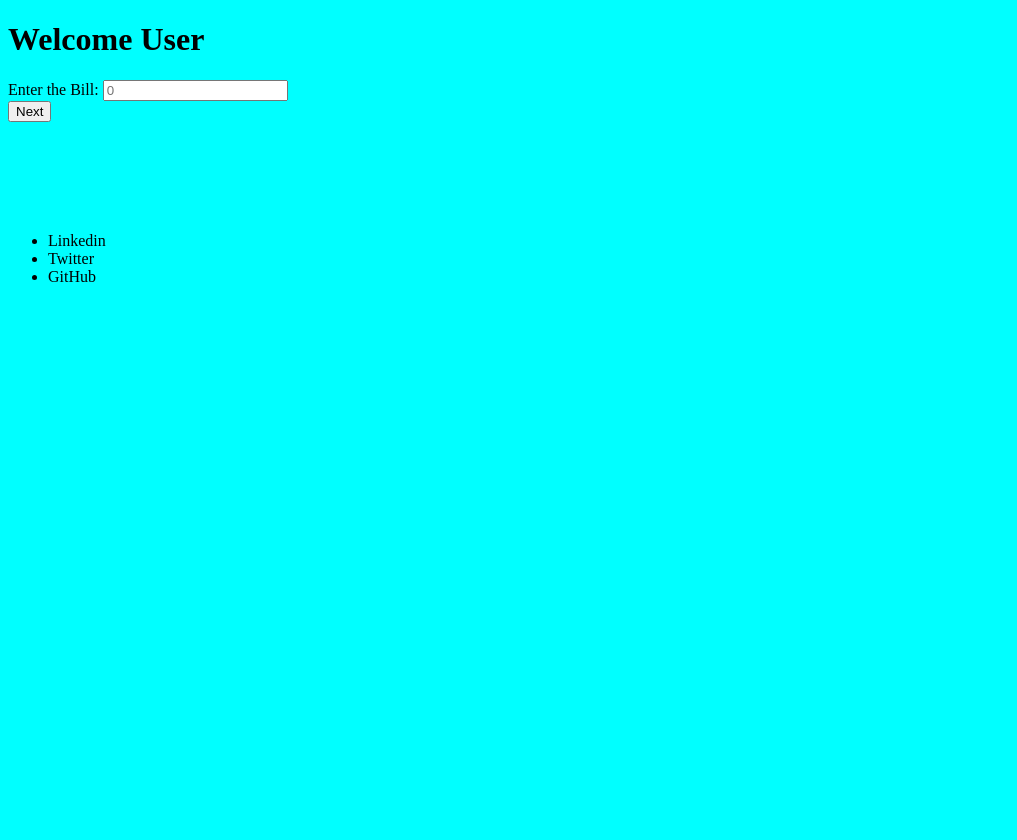
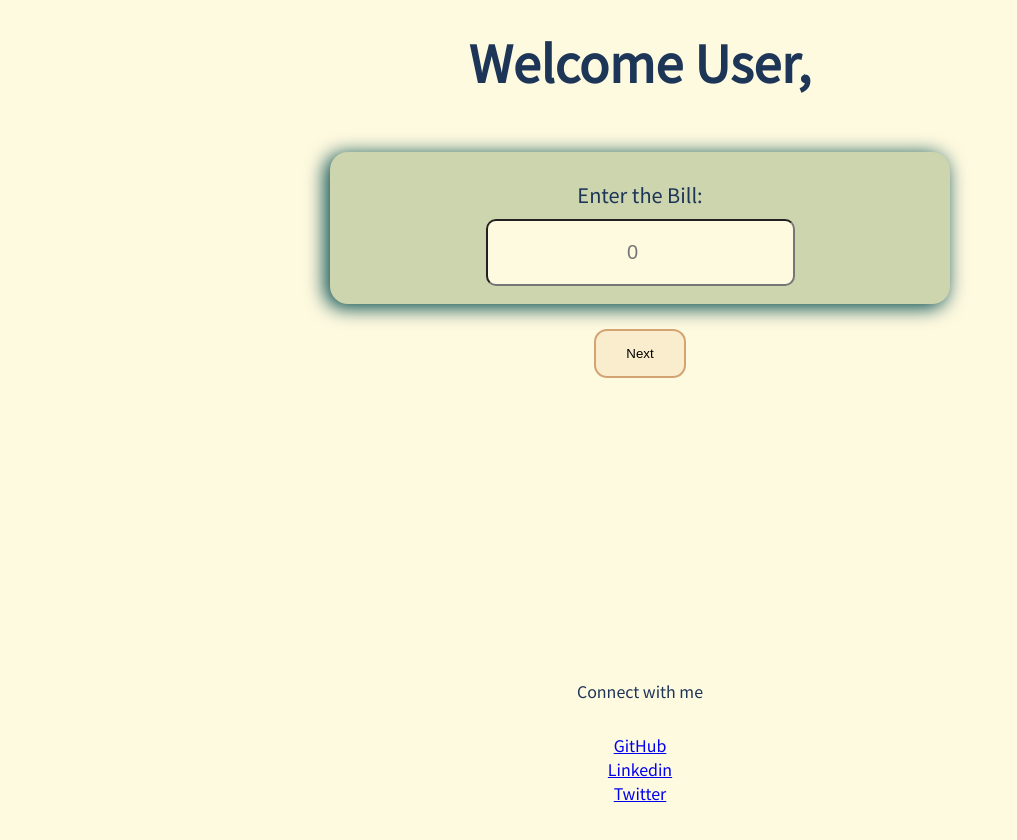
Before and after one commit to TheAmlanSaikia/Cash-Register-Manager, a plain HTML site: page index.html in a window 1280 px wide. Shown: the whole page, without its empty margins (0-1017 px from the left). Before the commit the page ends 800 px from the top, so only its background shows below. Drawn offline with Linux system fonts and the light colour scheme.

Commit message:
Features: Added CSS

```diff
--- a/app.js
+++ b/app.js
@@ -42,7 +42,8 @@ if(nextbtn.innerText==="Next"){
     if((txtamount.value>0 && txtamount.value <100000) && (txtcash.value > 0 && txtcash.value <=102000)){
 
        totalBill+=parseInt(txtamount.value);
-       todaytotal.innerText= `Session Earnings:${totalBill}`;
+       todaytotal.innerText= `Session Earnings:Rs${totalBill}`;
+
        var CashToReturn  = txtcash.value-txtamount.value;
 
 
@@ -62,11 +63,11 @@ if(nextbtn.innerText==="Next"){
 
 
         } else {
-              textfield.innerText = `Cash Given By Customer Is Rs.${-CashToReturn} less!`
+              textfield.innerText = `Cash Given By Customer Is Rs${-CashToReturn} less!`
               secondarycontainer.style.visibility="hidden";
          }
     } else{
-        textfield.innerText="The cash entered is way higher! "
+        textfield.innerText="The cash entered is invalid! "
         secondarycontainer.style.visibility="hidden";
 
       }
--- a/index.html
+++ b/index.html
@@ -4,17 +4,21 @@
     <meta charset="UTF-8" />
     <meta http-equiv="X-UA-Compatible" content="IE=edge" />
     <meta name="viewport" content="width=device-width, initial-scale=1.0" />
+    <link rel="preconnect" href="https://fonts.googleapis.com">
+    <link rel="preconnect" href="https://fonts.gstatic.com" crossorigin>
+    <link href="https://fonts.googleapis.com/css2?family=Noto+Sans+JP&display=swap" rel="stylesheet">
     <link rel="stylesheet" href="style.css" />
     <title>Cash Register Manager</title>
   </head>
 
   <body>
     <header id="main-header">
-      <h1>Welcome User</h1>
+      <h1>Welcome User,</h1>
       <p id="headerpara"></p>
     </header>
     <!-- Main Container -->
     <section id="main-container">
+      <div id="maindiv">
       <!-- Taking the bill -->
       <div id="billcontainer" class="container">
         <label for="txtamount">Enter the Bill:</label>
@@ -71,21 +75,15 @@
 
 
     </div>
-    <footer id="footer">
-
-      <ul id="footer-list">
-        <li id="social-list">
-          Linkedin
-        </li>
-        <li id="social-list">
-          Twitter
-        </li>
-        <li id="social-list">
-          GitHub
-        </li>
-
-      </ul>
-    </footer>
+  </div>
+  <footer class="footer">
+    <div class="footer-header"> Connect with me </div>
+    <ul class="social-links list-non-bullet">
+        <li class="list-item-inline"><a class="links"href="https://github.com/TheAmlanSaikia">GitHub</a></li>
+        <li class="list-item-inline"><a class="links" href="https://www.linkedin.com/in/amlansaikia321/">Linkedin</a></li >
+        <li class="list-item-inline"><a class="links"href="https://twitter.com/TheAmlanSaikia">Twitter</a></li>
+    </ul>
+</footer>
 
     <script src="app.js"></script>
 
--- a/style.css
+++ b/style.css
@@ -1,10 +1,136 @@
-textarea{
-    resize: none;
+
+
+* {
+    box-sizing: border-box;
+    margin: 0;
+    padding: 0;
+}
+:root{
+    --primary-color: #ccd5ae;
+    --secondary-color: #e9edc9;
+    --tertiary-color: #fefae0;
+    --lightdark-color: #faedcd;
+    --dark-color:#d4a373;
+    --text-color: #1d3557;
+
+}
+
+body{
+ font-family: 'Noto Sans JP', sans-serif;
+ background-color: var(--tertiary-color);
+ color: #1d3557;
+
+ }
+
+header{
+    text-align: center;
+    padding: 1em 2em;
+    font-size: 25px;
+     }
+
+
+input{
+    padding: 20px 20px;
+    border-radius: 10px;
+    background-color: var(--tertiary-color);
+    font-size: 20px;
+    text-align: center;
+}
+
+label{
+    padding: 10px 10px;
+    text-align: left;
+    font-weight: 400;
+}
+
+button{
+   padding: 15px 30px;
+   border-radius: 13px;
+   background-color: var(--lightdark-color);
+   margin: 15px 30px;
+   border-style: solid;
+   border-color: var(--dark-color);
+
+
+}
+
+h4{
+    margin: 5px 20px;
+    font-size: 20px;
+
+}
+
+h5{
+text-align: center;
+
 }
 
 table{
-    border: 20px;
+    background-color: var(--secondary-color);
+    width: 80%;
+    margin-top: 20px;
+    margin-left: auto;
+    margin-right: auto;
+    border-radius: 12px;
+   }
+
+th{
+    background-color: var(--primary-color);
+    border-radius: 10px;
 }
-body{
-    background-color: aqua;
+
+td{
+    background-color: var(--lightdark-color);
+    padding: 10px 10px;
 }
+ul{
+display: inline-block;
+margin: 30px;
+}
+
+li{
+    list-style:none;
+    float:left;
+    width: 100%;
+    margin: 0 auto;
+    display: table;
+}
+
+
+#maindiv{
+    display: flex;
+    flex-direction: column;
+    justify-content: center;
+    align-items: center;
+    margin: 20px 20px;
+
+}
+
+#cashcontainer{
+    margin-bottom: 20px;
+}
+
+
+.container{
+    display: flex;
+    flex-direction: column;
+    justify-content: center;
+    align-items: center;
+    margin: 10px 10px;
+    padding: 18px 18px;
+    background-color: var(--primary-color);
+    border-radius: 18px;
+    box-shadow: -4px 3px 19px 1px #00494d;
+    width: 50%;
+    font-size: 20px;
+    font-weight: 800;
+}
+
+.link {
+    text-decoration: none;
+    padding: 0.5rem 1rem;
+    margin: 1 rem 0;
+}
+.footer{
+    text-align: center;
+}
```
